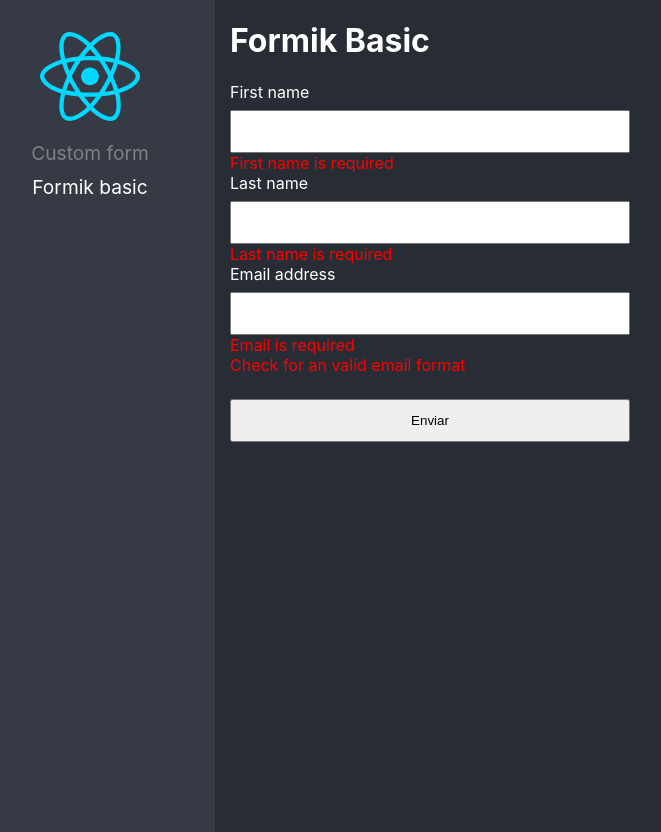
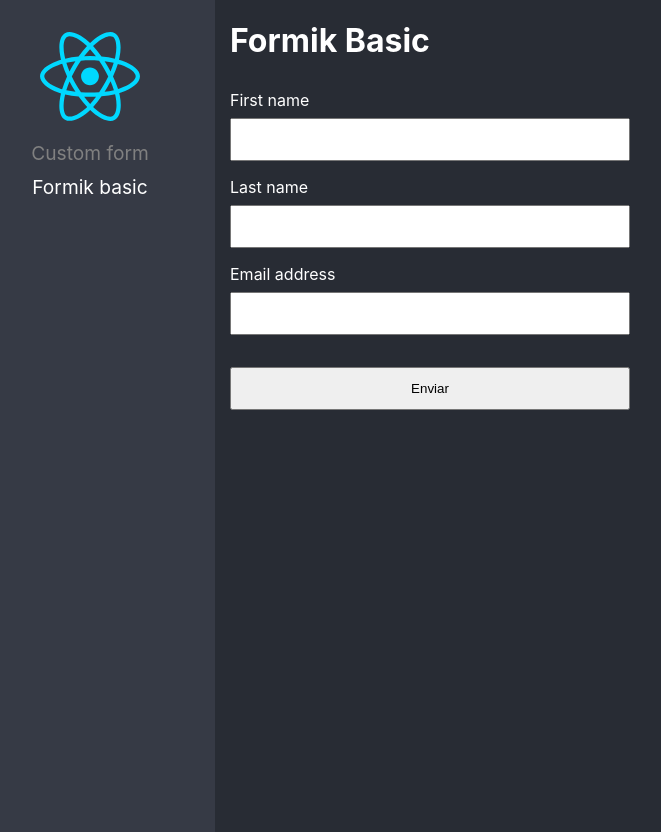
Before and after one commit to castromaciel/forms-practice, a React (Vite) app: page /formik-basic in a window 1280 px wide. Shown: the whole page, without its empty margins (35-696 px from the left). Built offline with nearby package versions, Linux system fonts and the light colour scheme.

Commit message:
manual validations

```diff
--- a/src/pages/FormikBasicPage.tsx
+++ b/src/pages/FormikBasicPage.tsx
@@ -1,10 +1,40 @@
-import { useFormik } from 'formik'
+import { FormikErrors, useFormik } from 'formik'
+
+interface FormValues {
+  firstName: string
+  lastName: string
+  email: string
+}
 
 const FormikBasicPage = () => {
+  const validate = ({ email, firstName, lastName }: FormValues) => {
+    const errors:FormikErrors<FormValues> = {}
+
+    if (!firstName) {
+      errors.firstName = 'Required'
+    } else if (firstName.length >= 15) {
+      errors.firstName = 'Must be 15 characters or less'
+    }
+
+    if (!lastName) {
+      errors.lastName = 'Required'
+    } else if (lastName.length >= 12) {
+      errors.lastName = 'Must be 12 characters or less'
+    }
+
+    if (!email) {
+      errors.email = 'Required'
+    } else if (!/^(([^<>()[\]\\.,;:\s@"]+(\.[^<>()[\]\\.,;:\s@"]+)*)|(".+"))@((\[[0-9]{1,3}\.[0-9]{1,3}\.[0-9]{1,3}\.[0-9]{1,3}\])|(([a-zA-Z\-0-9]+\.)+[a-zA-Z]{2,}))$/.test(email)) {
+      errors.email = 'Invalid email address'
+    }
+
+    return errors
+  }
+
   const {
     handleChange, values: {
       email, firstName, lastName
-    }, handleSubmit
+    }, handleSubmit, errors, touched, handleBlur
   } = useFormik({
     initialValues: {
       firstName: '',
@@ -13,7 +43,9 @@
     },
     onSubmit: (values) => {
       console.log(values)
-    }
+    },
+    validate,
+    validateOnBlur: true
   })
 
   return (
@@ -28,10 +60,11 @@
             name="firstName"
             id="firstName"
             onChange={handleChange}
+            onBlur={handleBlur}
             value={firstName}
           />
         </label>
-        <span>First name is required</span>
+        {touched.firstName && errors?.firstName && <span>{errors.firstName}</span>}
 
         <label htmlFor="lastName">
           Last name
@@ -40,10 +73,11 @@
             name="lastName"
             id="lastName"
             onChange={handleChange}
+            onBlur={handleBlur}
             value={lastName}
           />
         </label>
-        <span>Last name is required</span>
+        {touched.lastName && errors?.lastName && <span>{errors.lastName}</span>}
 
         <label htmlFor="email">
           Email address
@@ -52,11 +86,11 @@
             name="email"
             id="email"
             onChange={handleChange}
+            onBlur={handleBlur}
             value={email}
           />
         </label>
-        <span>Email is required</span>
-        <span>Check for an valid email format</span>
+        {touched.email && errors?.email && <span>{errors.email}</span>}
 
         <button type="submit">Enviar</button>
       </form>
--- a/src/sass/_forms.scss
+++ b/src/sass/_forms.scss
@@ -13,6 +13,7 @@
 label {
   display: flex;
   flex-direction: column;
+  margin: 8px 0 ;
 }
 
 button {
@@ -22,6 +23,7 @@
 
 span, .error-message {
   color: red;
+  margin-bottom: 8px;
 }
 
 .has-error{
```
